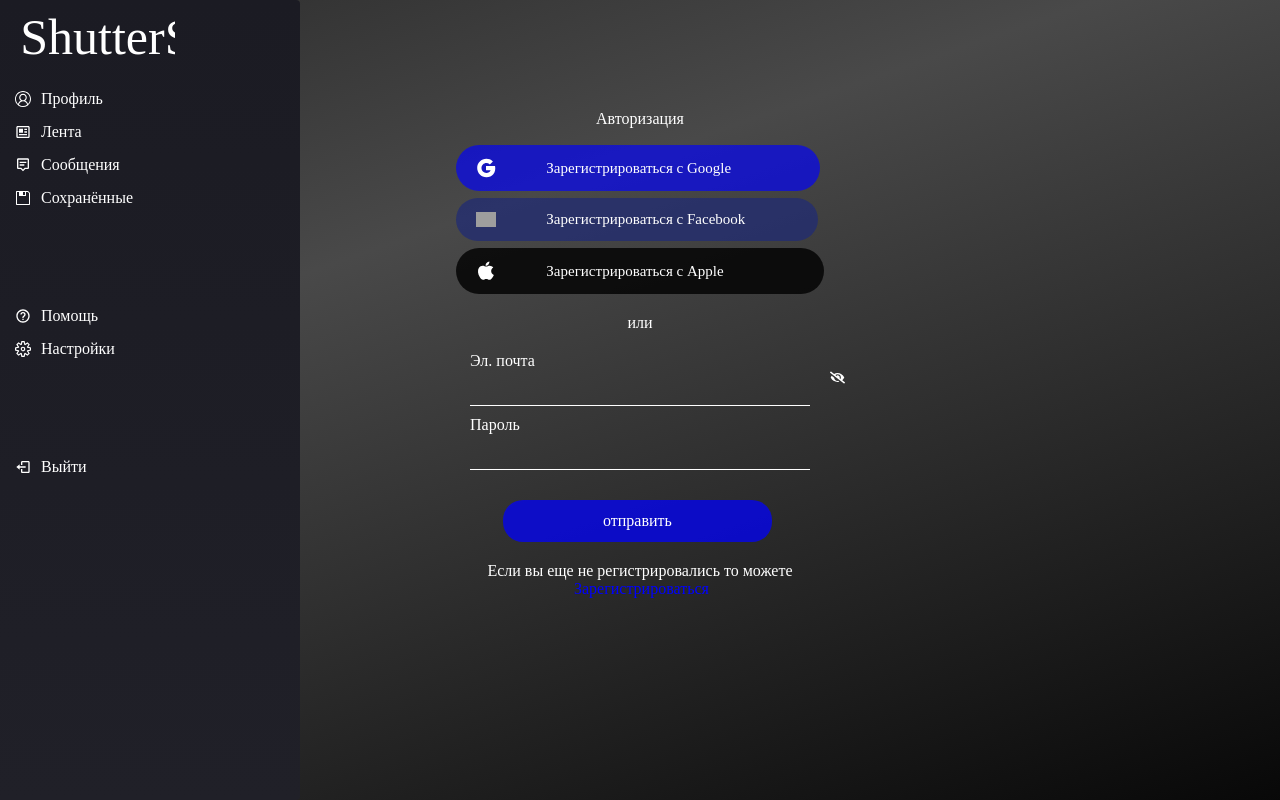
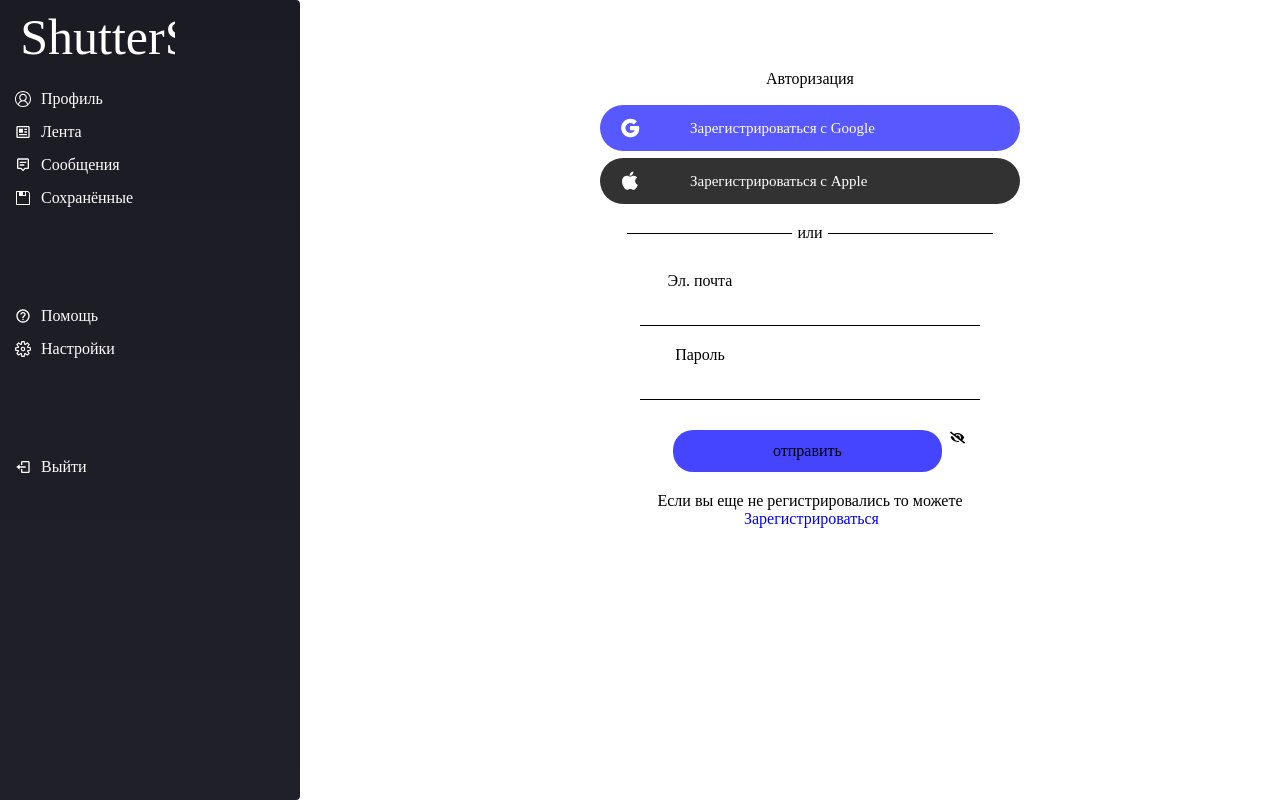
Before and after one commit to BoobekKalmatov/shutter, a React (Create React App) app: page /login in a window 1280 px wide. Built offline with nearby package versions, Linux system fonts and the light colour scheme; grey boxes are pictures that could not be loaded.

Commit message:
fix proplem in maket

```diff
--- a/src/App.jsx
+++ b/src/App.jsx
@@ -11,20 +11,15 @@
   return (
     <>
       <Layout>
-        <div className="content">
           <Routes>
-            <Route path="/navigation" element={<Navigation />} />
+            <Route path="/" element={<Navigation />} />
             <Route path="/profile" element={<Profile />} />
+            <Route path="/login" element={<Login />} />
+            <Route path="/register" element={<Register />} />
           </Routes>
-        </div>
       </Layout>
 
-      <Routes>
-        <Route path="/" element={<Navigation />} />
-        <Route path="/profile" element={<Profile />} />
-        <Route path="/login" element={<Login />} />
-        <Route path="/register" element={<Register />} />
-      </Routes>
+
     </>
   );
 }
--- a/src/components/Login/Login.jsx
+++ b/src/components/Login/Login.jsx
@@ -96,11 +96,6 @@
                 <span className={styles.registerBtnText}>Зарегистрироваться с Google</span>
             </button>
 
-            <button className={styles.registerFacebook}>
-                <img src={facebookicon} alt={googleicon} className={styles.registerBtnIcon} />
-                <span className={styles.registerBtnText}>Зарегистрироваться с Facebook</span>
-            </button>
-
             <button className={styles.registerApple}>
                 <img src={appleicon} alt={appleicon} className={styles.registerBtnIcon} />
                 <span className={styles.registerBtnText}>Зарегистрироваться с Apple</span>
--- a/src/components/Login/Login.module.css
+++ b/src/components/Login/Login.module.css
@@ -11,28 +11,18 @@
 }
 
 body {
-    background: linear-gradient(161deg,rgb(0, 0, 0),rgb(73, 73, 73),rgb(0, 0, 0));
-    background-size: 180% 180%;
-    animation: gradient-animation 4s ease infinite;
+    background-color: #fff;
 }
 
-@keyframes gradient-animation {
-    0% {
-      background-position: 0% 50%;
-    }
-    50% {
-      background-position: 100% 50%;
-    }
-    100% {
-      background-position: 0% 50%;
-    }
-}
 
 
 .LoginComponent {
     display: flex;
     flex-direction: column;
     justify-content: center;
+
+    margin-left: 600px;
+    margin-top: 50px;
 }
 
 .loginImage {
@@ -43,7 +33,7 @@
 .registerComponentTitle {
     margin-top: 10px;
     margin-bottom: 10px;
-    color: #fff;
+    color: black;
 }
 
 
@@ -111,6 +101,8 @@
 .registerGoogle {
     background-color: rgba(0, 0, 255, 0.653);
     transition: 0.3s;
+
+    width: 420px;
 }
 
 .registerGoogle:hover {
@@ -120,6 +112,7 @@
 .registerFacebook {
     background-color:rgba(33, 44, 116, 0.747);
     transition: 0.3s;
+    width: 420px;
 }
 
 .registerFacebook:hover {
@@ -130,6 +123,7 @@
 .registerApple {
     background-color: rgba(0, 0, 0, 0.804);
     transition: 0.3s;
+    width: 420px;
 }
 
 .registerApple:hover {
@@ -151,11 +145,16 @@
     display: flex;
     flex-direction: column;
     justify-content: center;
+    margin: 0 auto;
+    align-items: center;
     margin-bottom: 10px;
 }
 
 .blockInputText {
-    color: #fff;
+    color: black;
+    text-align: left;
+    padding-right: 220px;
+    margin-top: 10px;
 }
 
 .inputRegister {
@@ -169,8 +168,8 @@
     font-size: 14px;
     position: relative;
     background: none;
-    color: #fff;
-    border-bottom: 1px solid #fff;
+    color: black;
+    border-bottom: 1px solid black;
 }
 
 .inputRegister::after {
@@ -194,31 +193,32 @@
 .orBlockTitle {
     margin-left: 5px;
     margin-right: 5px;
-    color: #fff;
+    color: black;
 }
 
 .or {
-    width: 155px;
+    width: 165px;
+    border-bottom: 1.4px solid black;
 }
 
 .eyePasswordRegister {
     border: none;
     width: 15px;
     position: absolute;
-    top: 370px;
-    left: 830px;
+    top: 430px;
+    left: 950px;
     background: none;
-    color: #fff;
+    color: black;
 }
 
 .eyePasswordConfirm {
     border: none;
     width: 15px;
     position: absolute;
-    top: 435px;
-    left: 830px;
+    top: 505px;
+    left: 950px;
     background: none;
-    color: #fff;
+    color: black;
 }
 
 .warningsBlock {
@@ -230,7 +230,7 @@
 }
 
 .LoginBtn {
-    color: #fff;
+    color: black;
     background-color: rgba(0, 0, 255, 0.731);
     border: none;
     padding-top: 12px;
@@ -251,5 +251,5 @@
 
 .linkInLoginText {
     text-align: center;
-    color: #fff;
+    color: black;
 }
--- a/src/components/Register/Register.jsx
+++ b/src/components/Register/Register.jsx
@@ -120,11 +120,6 @@
                 <span className={styles.registerBtnText}>Зарегистрироваться с Google</span>
             </button>
 
-            <button className={styles.registerFacebook}>
-                <img src={facebookicon} alt={googleicon} className={styles.registerBtnIcon} />
-                <span className={styles.registerBtnText}>Зарегистрироваться с Facebook</span>
-            </button>
-
             <button className={styles.registerApple}>
                 <img src={appleicon} alt={appleicon} className={styles.registerBtnIcon} />
                 <span className={styles.registerBtnText}>Зарегистрироваться с Apple</span>
```
